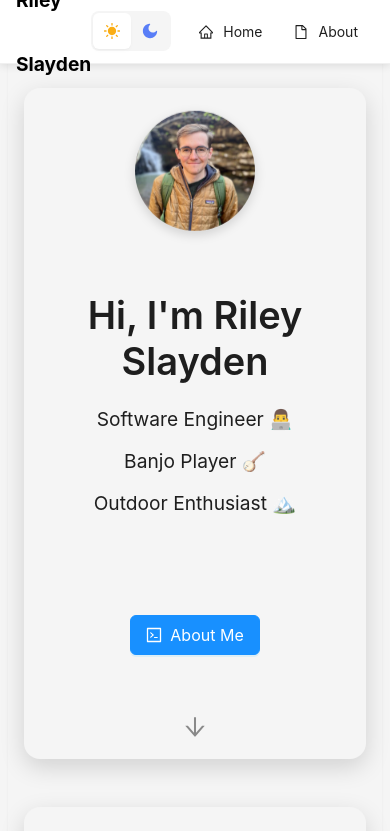
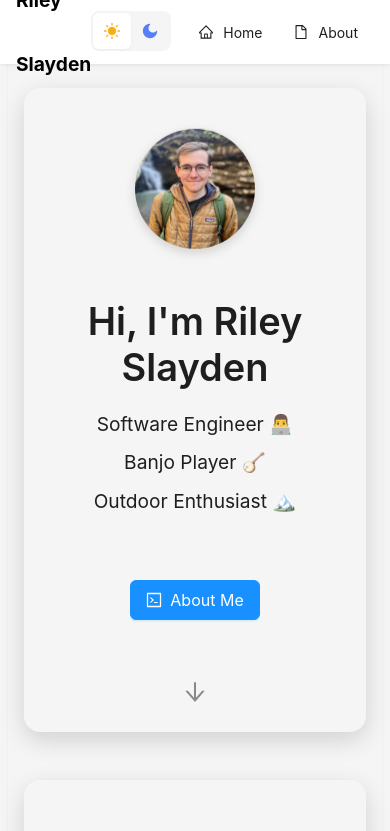
Before and after one commit to slaydenriley/slayden-website, a React (Vite) app: page / in a window 390 px wide. Shown: the top 831 px of the page. Built offline with nearby package versions, Linux system fonts and the light colour scheme.

Commit message:
design updates

```diff
--- a/package.json
+++ b/package.json
@@ -10,7 +10,7 @@
     "lint": "eslint . --ext ts,tsx --report-unused-disable-directives --max-warnings 0",
     "preview": "vite preview",
     "predeploy": "npm run build",
-    "deploy": "echo 'rileyslayden.com' > ./build/CNAME && gh-pages -d build"
+    "deploy": "gh-pages -d dist"
   },
   "dependencies": {
     "antd": "^5.24.1",
--- a/src/components/hero/Hero.scss
+++ b/src/components/hero/Hero.scss
@@ -28,6 +28,8 @@
   @media (max-width: 767px) {
     width: 150px;
     height: 150px;
+    margin-bottom: 1.25rem;
+    margin-top: 10px;
   }
 
   @media (max-width: 479px) {
@@ -52,7 +54,7 @@
   align-items: center;
   justify-content: center;
   gap: 12px;
-  margin-bottom: 2rem;
+  margin-bottom: 1.5rem;
   font-size: 2rem;
 
   .hero-subtitle {
@@ -68,7 +70,7 @@
 
     .subtitle-item {
       display: inline-block;
-      padding: 0.5rem 1rem;
+      padding: 0.3rem 0.75rem;
       transition: all 0.3s ease;
 
       &:hover {
@@ -90,13 +92,15 @@
   }
 
   @media (max-width: 767px) {
+    margin-bottom: 1rem;
+
     .hero-subtitle {
       font-size: 1.2rem;
       flex-direction: column;
       align-items: center;
 
       .subtitle-item {
-        padding: 0.3rem 0;
+        padding: 0.2rem 0;
       }
     }
   }
@@ -121,6 +125,10 @@
   display: flex;
   justify-content: center;
   margin-top: 2rem;
+
+  @media (max-width: 767px) {
+    margin-top: 1rem;
+  }
 }
 
 .scroll-indicator {
--- a/src/layouts/GlobalLayout.scss
+++ b/src/layouts/GlobalLayout.scss
@@ -16,17 +16,19 @@
   display: flex;
   align-items: center;
   justify-content: space-between;
-  border-bottom: 1px solid;
-  box-shadow: 0 2px 8px rgba(0,0,0,0.1);
+  backdrop-filter: blur(8px);
+  transition: box-shadow 0.3s ease;
 
   &.light {
-    background: #fff;
-    border-color: #f0f0f0;
+    background: rgba(255, 255, 255, 0.95);
+    box-shadow: 0 1px 3px rgba(0, 0, 0, 0.05),
+                0 2px 8px rgba(0, 0, 0, 0.04);
   }
 
   &.dark {
-    background: #141414;
-    border-color: #303030;
+    background: rgba(20, 20, 20, 0.95);
+    box-shadow: 0 1px 3px rgba(255, 255, 255, 0.08),
+                0 2px 8px rgba(255, 255, 255, 0.05);
   }
 }
 
```
